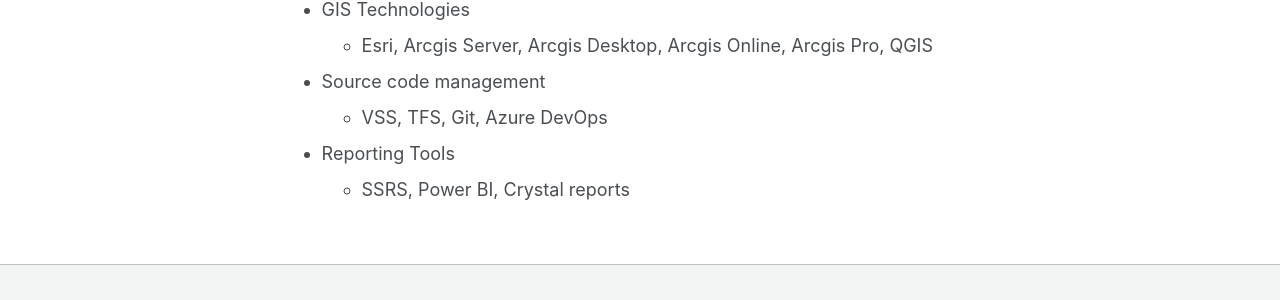
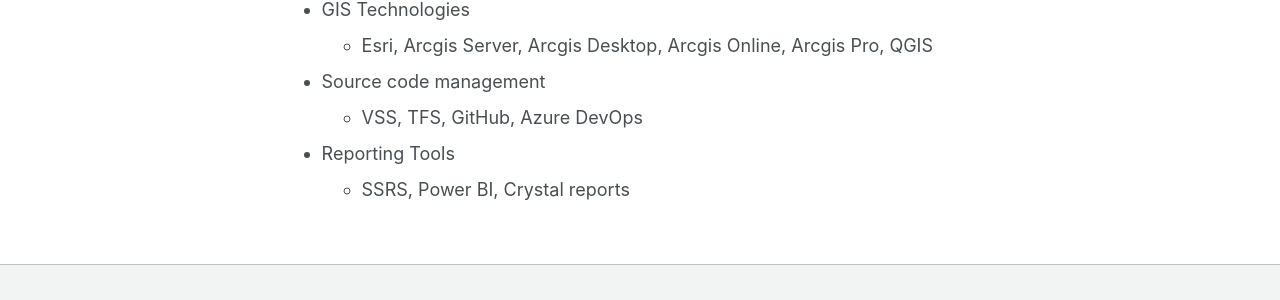
Before and after one commit to mandavaram/mandavaram.github.io, a Jekyll site: the page built from _pages/Resume.md, in a window 1280 px wide and 1274 px high. Shown: the part 855-1155 px from the top of the window. Built offline with Jekyll 4.4.1, drawn with Linux system fonts in a browser that asks for light colours.

Commit message:
Update Resume.md

```diff
--- a/_pages/Resume.md
+++ b/_pages/Resume.md
@@ -35,6 +35,6 @@
 * GIS Technologies
   * Esri, Arcgis Server, Arcgis Desktop, Arcgis Online, Arcgis Pro, QGIS
 * Source code management
-  * VSS, TFS, Git, Azure DevOps
+  * VSS, TFS, GitHub, Azure DevOps
 * Reporting Tools
   * SSRS, Power BI, Crystal reports
```
